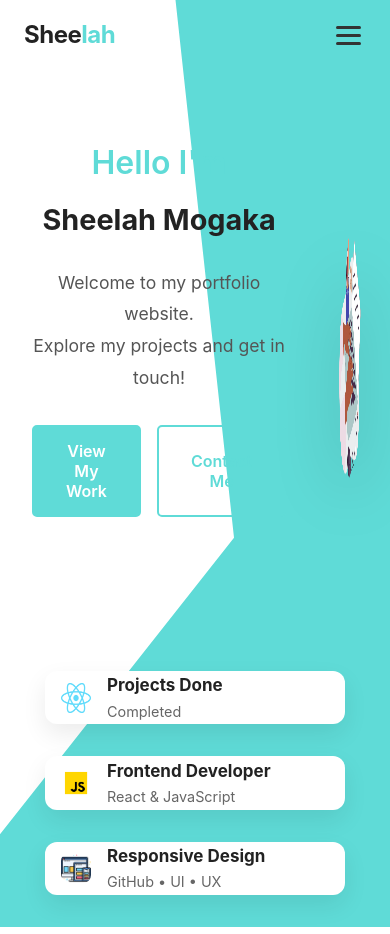
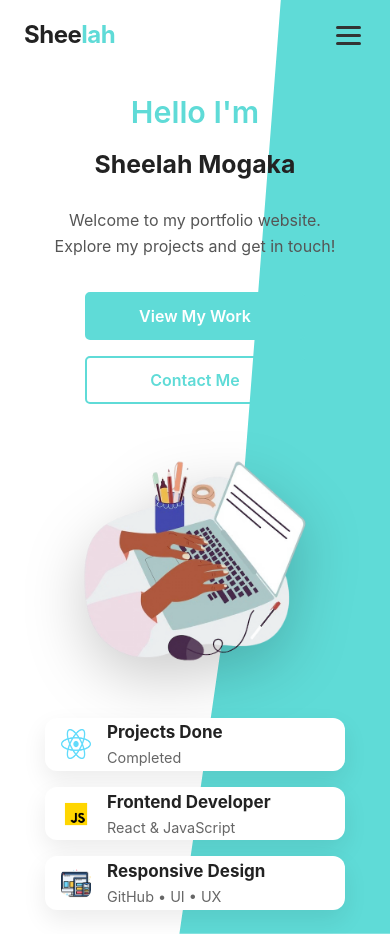
Before and after one commit to buildwithmaya/portfolio, a React (Vite) app: page / in a window 390 px wide. Built offline with nearby package versions, Linux system fonts and the light colour scheme.

Commit message:
Made changes to Home.css

```diff
--- a/src/Pages/Home.css
+++ b/src/Pages/Home.css
@@ -6,6 +6,7 @@
     justify-content: space-between;
     overflow: hidden;
     min-height: 100vh;
+    padding-top: 90px;
     padding-bottom: 4rem;
 }
 
@@ -77,10 +78,10 @@
     width: 400px;
     max-width: 100%;
     height: auto;
-    position: absolute;
-    right: 50%;
-    top: 50%;
-    transform: translateY(-45%);
+    position: relative;
+    right: auto;
+    top: auto;
+    transform: none;
     z-index: 2;
 }
 
@@ -151,21 +152,32 @@
 @media (max-width: 768px) {
     .hero {
         flex-direction: column;
-         padding: 2rem 1rem;
+        padding: 92px 1rem 2rem;
         min-height: 100vh;
+    }
+
+    .top-section {
+        flex-direction: column;
+        justify-content: flex-start;
+        gap: 1.5rem;
+        min-height: auto;
     }
 
     .hero::before {
         width: 100%;
         height: 100%;
-        clip-path: polygon(45% 0%, 100% 0%, 100% 100%, 0 100%,0% 90%,60% 58%);
+        clip-path: polygon(68% 0%, 100% 0%, 100% 100%, 36% 100%, 54% 58%);
     }
 
     .hero-left,
     .hero-right {
         width: 100%;
-        padding-left: 1rem;
+        padding-left: 0;
         text-align: center;
+    }
+
+    .hero-left {
+        margin-right: 0;
     }
 
     .hero-left h2,
@@ -179,15 +191,59 @@
     }
 
     .hero-buttons {
+        flex-direction: column;
         justify-content: center;
+        align-items: center;
+        width: 100%;
+    }
+
+    .hero-buttons .primary,
+    .hero-buttons .secondary {
+        width: min(220px, 100%);
+        padding: 12px 20px;
     }
 
     .hero-right {
-        margin-top: 2rem;
+        margin-top: 0.5rem;
     }
 
     .hero-right img {
-        width: 300px;
-        height: 300px;
+        width: min(280px, 72vw);
+        height: auto;
+        position: relative;
+        inset: auto;
+        transform: none;
+    }
+
+    .cards-section {
+        margin-top: 2rem;
+        gap: 1rem;
     }
 }
+
+@media (max-width: 480px) {
+    .hero {
+        padding: 88px 0.9rem 1.5rem;
+    }
+
+    .hero::before {
+        clip-path: polygon(72% 0%, 100% 0%, 100% 100%, 46% 100%, 62% 54%);
+    }
+
+    .hero-left h2 {
+        font-size: 1.9rem;
+    }
+
+    .hero-left strong {
+        font-size: 1.55rem;
+    }
+
+    .hero-left p {
+        font-size: 1rem;
+        line-height: 1.6;
+    }
+
+    .hero-right img {
+        width: min(250px, 74vw);
+    }
+}
```
